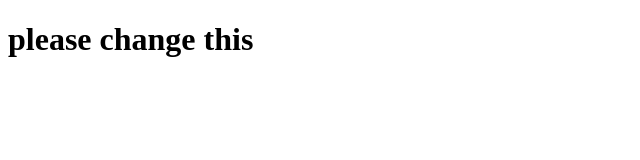
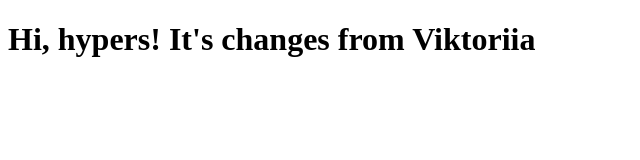
Before and after one commit to Quantinx/QX-Hyper-Test, a plain HTML site: page index.html in a window 1280 px wide. Shown: the whole page, without its empty margins (0-640 px from the left). Drawn offline with Linux system fonts and the light colour scheme.

Commit message:
Changed h1

```diff
--- a/index.html
+++ b/index.html
@@ -6,6 +6,7 @@
     <title>this is a test document</title>
   </head>
   <body>
-    <h1>please change this</h1>
+    <h1>Hi, hypers! It's changes from Viktoriia</h1>
+
   </body>
 </html>
```
